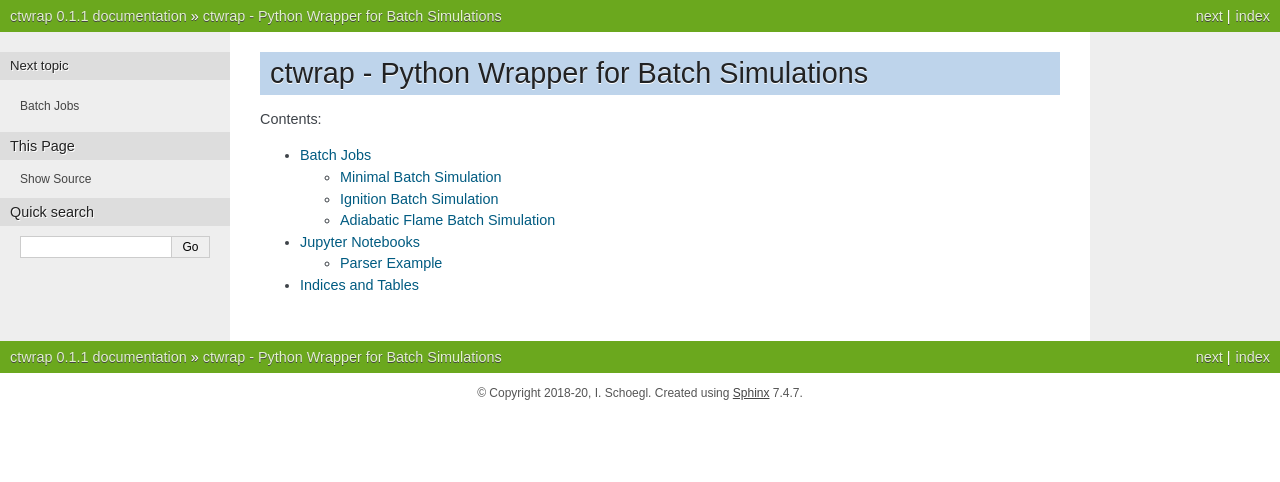
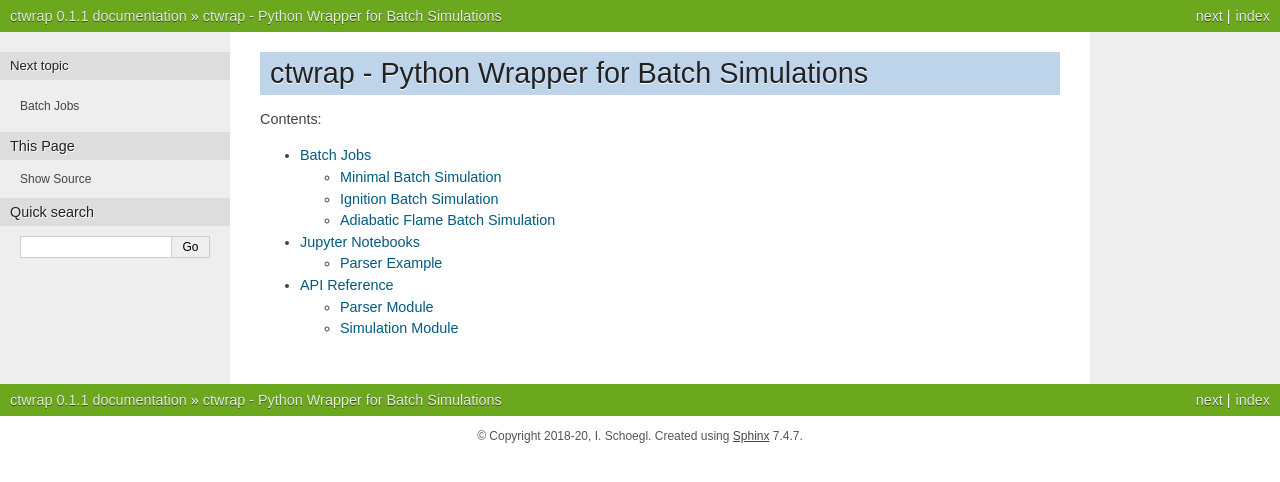
Before and after one commit to microcombustion/ctwrap, a Sphinx documentation site: the page built from docs/index.rst, in a window 1280 px wide. Shown: the top 482 px of the page. Built offline with Sphinx 7.4.7, drawn with Linux system fonts in a browser that asks for light colours.

```diff
--- a/docs/index.rst
+++ b/docs/index.rst
@@ -10,6 +10,6 @@ ctwrap - Python Wrapper for Batch Simulations
    :maxdepth: 2
    :caption: Contents:
 
-   Batch Jobs <examples/batch.rst>
-   Jupyter Notebooks <examples/jupyter.rst>
-   Indices and Tables <indices.rst>
+   Batch Jobs <pages/batch.rst>
+   Jupyter Notebooks <pages/jupyter.rst>
+   API Reference <pages/api.rst>
--- a/docs/indices.rst
+++ /dev/null
@@ -1,6 +0,0 @@
-Indices and Tables
-==================
-
-* :ref:`genindex`
-* :ref:`modindex`
-* :ref:`search`
--- /dev/null
+++ b/docs/pages/parser.rst
@@ -0,0 +1,4 @@
+ctwrap Parser
+=============
+
+.. automodule:: ctwrap.parser
--- /dev/null
+++ b/docs/pages/simulation.rst
@@ -0,0 +1,4 @@
+ctwrap Simulation
+=================
+
+.. automodule:: ctwrap.simulation
```
Also changed, not shown: docs/pages/api.rst (added, +18 -0 lines), docs/pages/adiabatic_flame.rst (renamed from docs/examples/adiabatic_flame.rst), docs/pages/batch.rst (renamed from docs/examples/batch.rst), docs/pages/ignition.rst (renamed from docs/examples/ignition.rst), docs/pages/jupyter.rst (renamed from docs/examples/jupyter.rst), docs/pages/minimal.rst (renamed from docs/examples/minimal.rst), docs/pages/parser_example.ipynb (renamed from docs/examples/parser_example.ipynb).
